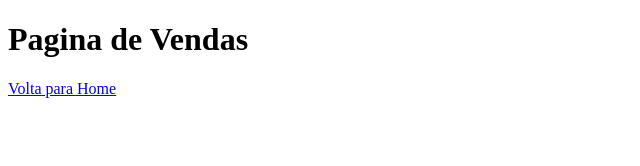
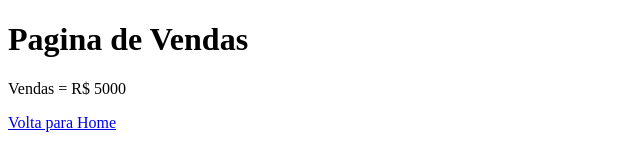
Before and after one commit to EAlexSilva/SiteDeVendas, a plain HTML site: page vendas.html in a window 1280 px wide. Shown: the whole page, without its empty margins (0-640 px from the left). Drawn offline with Linux system fonts and the light colour scheme.

Commit message:
Add value sales

```diff
--- a/vendas.html
+++ b/vendas.html
@@ -8,6 +8,7 @@
 </head>
 <body>
     <H1>Pagina de Vendas</H1>
+    <P>Vendas = R$ 5000</P>
     <a href="index.html">Volta para Home</a>
 </body>
 </html>
```
